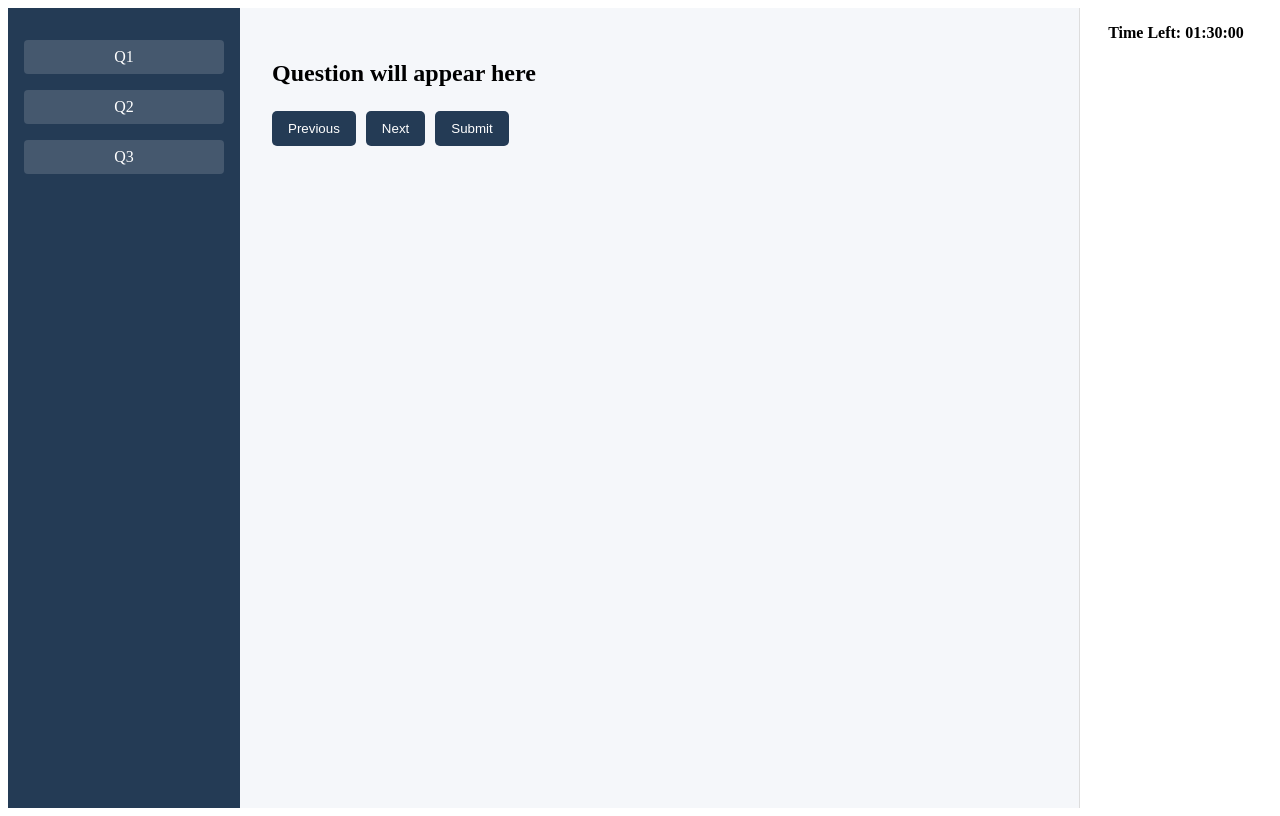
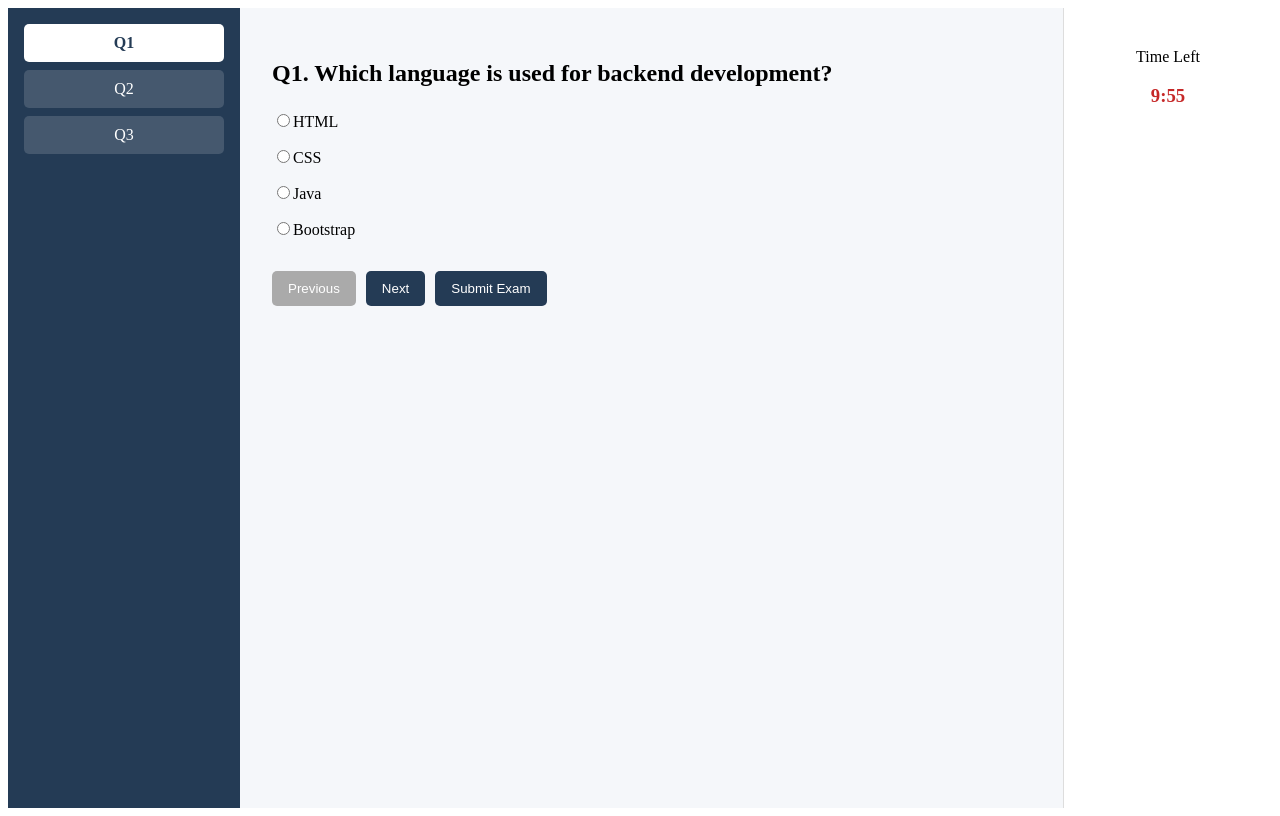
Before and after one commit to Rajarshi101/exam_portal_frontend, a React (Vite) app: page /exam-interface/1 in a window 1280 px wide. Built offline with nearby package versions, Linux system fonts and the light colour scheme.

Commit message:
Add exam interface with MCQ navigation, timer and auto-submit

```diff
--- a/src/pages/candidate/ExamInterface.jsx
+++ b/src/pages/candidate/ExamInterface.jsx
@@ -1,22 +1,139 @@
+import { useEffect, useState } from "react";
 import "../../styles/ExamInterface.css";
 
+const QUESTIONS = [
+  {
+    id: 1,
+    question: "Which language is used for backend development?",
+    options: ["HTML", "CSS", "Java", "Bootstrap"]
+  },
+  {
+    id: 2,
+    question: "Which database is relational?",
+    options: ["MongoDB", "PostgreSQL", "Redis", "Neo4j"]
+  },
+  {
+    id: 3,
+    question: "React is a ____?",
+    options: ["Database", "Framework", "Library", "Language"]
+  }
+];
+
 function ExamInterface() {
+  const [currentIndex, setCurrentIndex] = useState(0);
+  const [answers, setAnswers] = useState({});
+  const [timeLeft, setTimeLeft] = useState(10 * 60); // 10 minutes (seconds)
+  const [submitted, setSubmitted] = useState(false);
+
+  // TIMER LOGIC
+  useEffect(() => {
+    if (submitted) return;
+
+    if (timeLeft === 0) {
+      handleSubmit();
+      return;
+    }
+
+    const timer = setInterval(() => {
+      setTimeLeft((prev) => prev - 1);
+    }, 1000);
+
+    return () => clearInterval(timer);
+  }, [timeLeft, submitted]);
+
+  const handleOptionSelect = (option) => {
+    setAnswers({
+      ...answers,
+      [currentIndex]: option
+    });
+  };
+
+  const handleSubmit = () => {
+    setSubmitted(true);
+    alert("Exam auto-submitted!");
+    console.log("Submitted Answers:", answers);
+  };
+
+  const formatTime = () => {
+    const minutes = Math.floor(timeLeft / 60);
+    const seconds = timeLeft % 60;
+    return `${minutes}:${seconds < 10 ? "0" : ""}${seconds}`;
+  };
+
+  if (submitted) {
+    return (
+      <div className="exam-submitted">
+        <h1>Exam Submitted Successfully</h1>
+        <p>Your responses have been recorded.</p>
+      </div>
+    );
+  }
+
+  const currentQuestion = QUESTIONS[currentIndex];
+
   return (
     <div className="exam-interface">
+      {/* Sidebar */}
       <aside className="question-sidebar">
-        <p>Q1</p>
-        <p>Q2</p>
-        <p>Q3</p>
+        {QUESTIONS.map((q, index) => (
+          <div
+            key={q.id}
+            className={`question-number ${
+              index === currentIndex ? "active" : ""
+            }`}
+            onClick={() => setCurrentIndex(index)}
+          >
+            Q{index + 1}
+          </div>
+        ))}
       </aside>
 
+      {/* Main Question Area */}
       <main className="question-area">
-        <h2>Question will appear here</h2>
-        <button>Previous</button>
-        <button>Next</button>
-        <button>Submit</button>
+        <h2>
+          Q{currentIndex + 1}. {currentQuestion.question}
+        </h2>
+
+        <div className="options">
+          {currentQuestion.options.map((option, idx) => (
+            <label key={idx} className="option">
+              <input
+                type="radio"
+                name={`question-${currentIndex}`}
+                checked={answers[currentIndex] === option}
+                onChange={() => handleOptionSelect(option)}
+              />
+              {option}
+            </label>
+          ))}
+        </div>
+
+        <div className="navigation-buttons">
+          <button
+            disabled={currentIndex === 0}
+            onClick={() => setCurrentIndex(currentIndex - 1)}
+          >
+            Previous
+          </button>
+
+          <button
+            disabled={currentIndex === QUESTIONS.length - 1}
+            onClick={() => setCurrentIndex(currentIndex + 1)}
+          >
+            Next
+          </button>
+
+          <button className="submit-btn" onClick={handleSubmit}>
+            Submit Exam
+          </button>
+        </div>
       </main>
 
-      <div className="timer">Time Left: 01:30:00</div>
+      {/* Timer */}
+      <div className="timer">
+        <p>Time Left</p>
+        <h3>{formatTime()}</h3>
+      </div>
     </div>
   );
 }
--- a/src/styles/ExamInterface.css
+++ b/src/styles/ExamInterface.css
@@ -4,6 +4,7 @@
   background-color: #f5f7fa;
 }
 
+/* Sidebar */
 .question-sidebar {
   width: 200px;
   background-color: #243b55;
@@ -11,29 +12,42 @@
   padding: 1rem;
 }
 
-.question-sidebar p {
-  padding: 8px;
-  margin-bottom: 6px;
+.question-number {
+  padding: 10px;
+  margin-bottom: 8px;
   background-color: rgba(255, 255, 255, 0.15);
-  border-radius: 4px;
+  border-radius: 5px;
   cursor: pointer;
   text-align: center;
 }
 
-.question-sidebar p:hover {
-  background-color: rgba(255, 255, 255, 0.3);
+.question-number.active {
+  background-color: white;
+  color: #243b55;
+  font-weight: bold;
 }
 
+/* Main Area */
 .question-area {
   flex: 1;
   padding: 2rem;
 }
 
-.question-area h2 {
-  margin-bottom: 1.5rem;
+.options {
+  margin-top: 1.5rem;
 }
 
-.question-area button {
+.option {
+  display: block;
+  margin-bottom: 1rem;
+  font-size: 1rem;
+}
+
+.navigation-buttons {
+  margin-top: 2rem;
+}
+
+.navigation-buttons button {
   padding: 10px 16px;
   margin-right: 10px;
   background-color: #243b55;
@@ -43,15 +57,34 @@
   cursor: pointer;
 }
 
-.question-area button:hover {
-  background-color: #141e30;
+.navigation-buttons button:disabled {
+  background-color: #aaa;
+  cursor: not-allowed;
 }
 
+.submit-btn {
+  background-color: #c62828;
+}
+
+/* Timer */
 .timer {
   width: 160px;
-  background-color: #ffffff;
-  padding: 1rem;
+  background-color: white;
+  padding: 1.5rem;
+  border-left: 1px solid #ddd;
   text-align: center;
-  font-weight: bold;
-  border-left: 1px solid #ddd;
 }
+
+.timer h3 {
+  color: #c62828;
+}
+
+/* Submission Screen */
+.exam-submitted {
+  height: 100vh;
+  display: flex;
+  flex-direction: column;
+  justify-content: center;
+  align-items: center;
+  background-color: #f5f7fa;
+}
```
